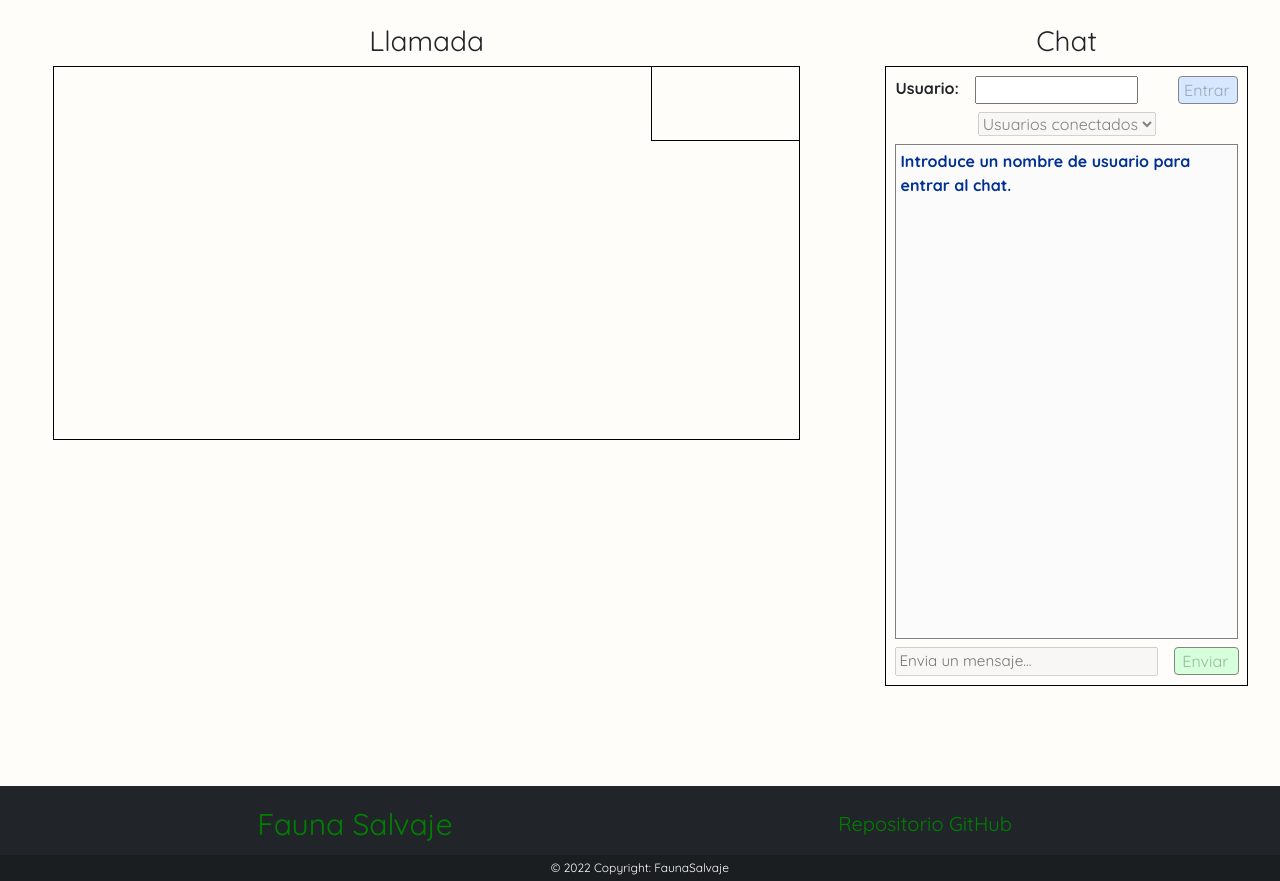
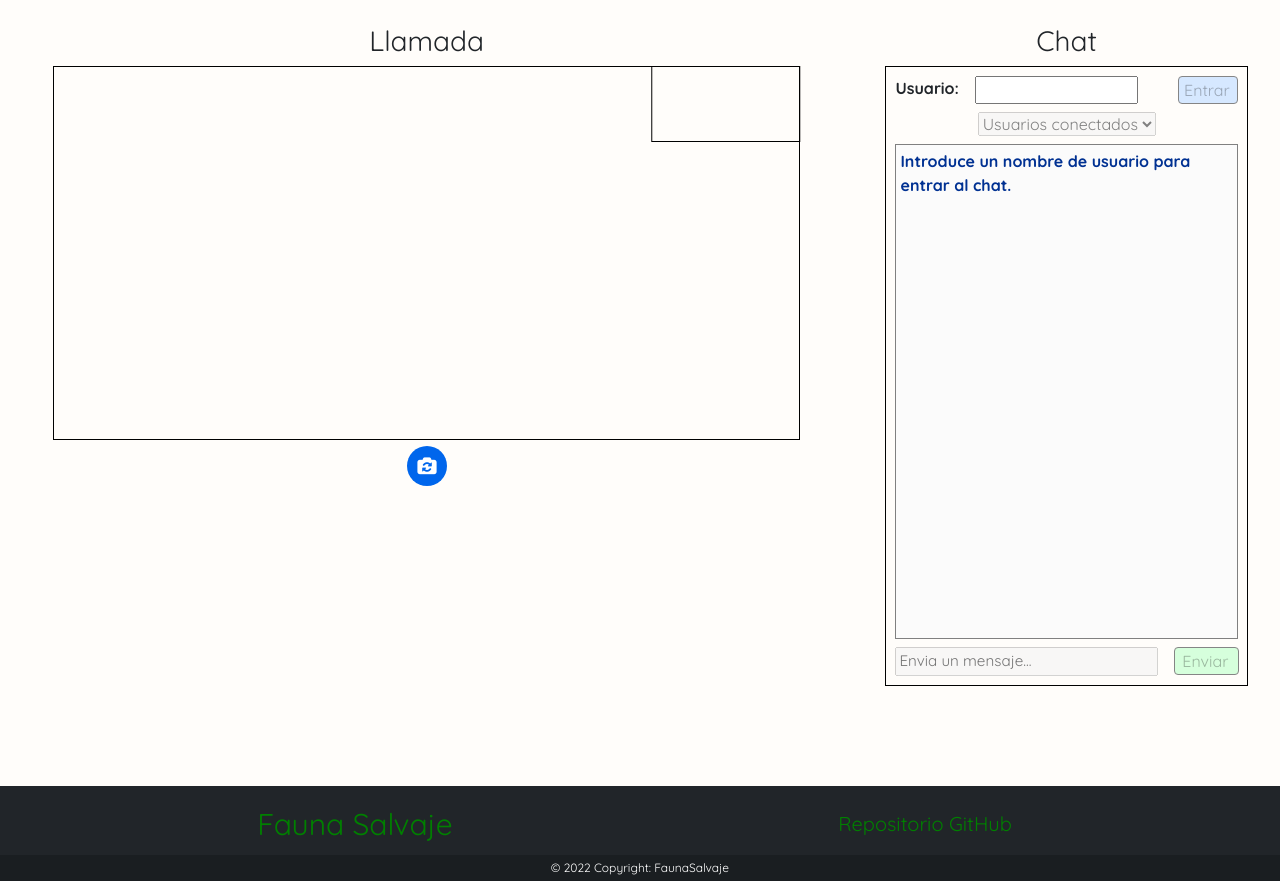
Before and after one commit to carlosveny/GDIE-fauna-salvaje, a PHP site: page /comunicacion.html in a window 1280 px wide. Shown: the part 76-957 px from the top of the page. Run offline with PHP 8.4, Linux system fonts and the light colour scheme; some libraries are stand-ins or nearby versions; some web fonts are replaced.

Commit message:
Chat v1.3.0

```diff
--- a/comunicacion.html
+++ b/comunicacion.html
@@ -92,18 +92,20 @@
     <!-- Inicio Contenedor principal -->
     <div class="container-fluid text-center">
         <div class="row mt-4">
-            <div class="col-lg-8 text-center">
+            <div class="col-lg-8 text-center mb-5">
                 <h3>Llamada</h3>
                 <div id="estado-llamada">
                     <!-- <h5>Llamando a <strong>Carlos Veny</strong> <img class="loading" src="assets/icons/bars.gif" /> </h5> -->
                 </div>
 
                 <div class="contenedor-video">
-                    <video class="videoLocal" id="localVideo" autoplay muted playsinline></video>
+                    <video class="videoLocal video-flip" id="localVideo" autoplay muted playsinline></video>
                     <video class="videoRemoto" id="remoteVideo" autoplay playsinline></video>
                 </div>
                 <!-- <button id="bt-colgar" onclick="colgar()" style="display: none">Colgar</button> -->
-                <a id="bt-colgar" class="boton-rechazar text-center me-3" onclick="colgar()" style="display: none"><i
+                <a id="bt-flip" class="boton-flip text-center mx-3" onclick="flipScreen()"><i
+                        class="fa-solid fa-camera-rotate icono-centrado2"></i></a>
+                <a id="bt-colgar" class="boton-rechazar text-center mx-3" onclick="colgar()" style="display: none"><i
                         class="fa-solid fa-phone-slash icono-centrado"></i></a>
             </div>
 
--- a/css/style-comunicacion.css
+++ b/css/style-comunicacion.css
@@ -14,6 +14,10 @@
     right:0px;
     width: 20%;
     border: 1px solid black;
+}
+.video-flip {
+    -webkit-transform: scaleX(-1);
+    transform: scaleX(-1);
 }
 .videoRemoto {
     width: 100%;
@@ -137,8 +141,26 @@
     color: black;
 }
 
+.boton-flip {
+    display: inline-block;
+    background-color: rgb(0, 102, 236);
+    color: white;
+    width: 40px;
+    height: 40px;
+    border-radius: 100%;
+    cursor: pointer;
+}
+.boton-flip:hover {
+    background-color: rgb(0, 83, 184);
+    color: black;
+}
+
 .icono-centrado {
     margin-top: 12px;
+}
+.icono-centrado2 {
+    margin-top: 12px;
+    transform: scale(1.2);
 }
 
 .loading {
--- a/js/script-comunicacion.js
+++ b/js/script-comunicacion.js
@@ -166,6 +166,7 @@ async function gestionarMensaje(mensaje) {
 
             $("#usuario-entrante").html(targetUser);
             $("#llamada-entrante").css("display", "");
+            $('#select-usuarios').prop("disabled", true);
 
             // Establecer delay para rechazar la llamada (10 segundos)
             setTimeout(() => {
@@ -207,6 +208,7 @@ async function gestionarMensaje(mensaje) {
         case "rechazar":
             console.log("Llamada rechazada");
             // Actualizar pantalla
+            $('#select-usuarios').prop("disabled", false);
             $("#estado-llamada").empty();
             var estado = document.createElement("h5");
             estado.innerHTML = "Llamada finalizada";
@@ -254,6 +256,7 @@ function usuarioSeleccionado(user) {
     }
 
     // Realizar la peticion de llamada
+    $('#select-usuarios').prop("disabled", true);
     $("#estado-llamada").empty();
     var estado = document.createElement("h5");
     estado.innerHTML = "Llamando a <strong>" + user + "</strong> ";
@@ -288,6 +291,12 @@ function cargarUsuariosConectados(usuarios) {
         if (username == usuarios[i]) opt.innerHTML += " (yo)";
         document.getElementById("select-usuarios").appendChild(opt);
     }
+}
+
+// Funcion que invierte la camara (flip en el eje X)
+function flipScreen() {
+    let vLocal = document.getElementById("localVideo");
+    vLocal.classList.toggle("video-flip");
 }
 
 /* ---------------------------------------------------------------------------- */
@@ -341,6 +350,7 @@ function peticionMensaje() {
 
 function rechazarLlamada() {
     // Actualizar pantalla
+    $('#select-usuarios').prop("disabled", false);
     $("#llamada-entrante").css("display", "none");
     $("#estado-llamada").empty();
     var estado = document.createElement("h5");
@@ -493,6 +503,7 @@ function channelCerrado(event) {
     document.getElementById("estado-llamada").appendChild(estado);
     document.getElementById("remoteVideo").srcObject = null;
     $("#bt-colgar").css("display", "none");
+    $('#select-usuarios').prop("disabled", false);
 }
 
 function channelMensaje(event) {
```
